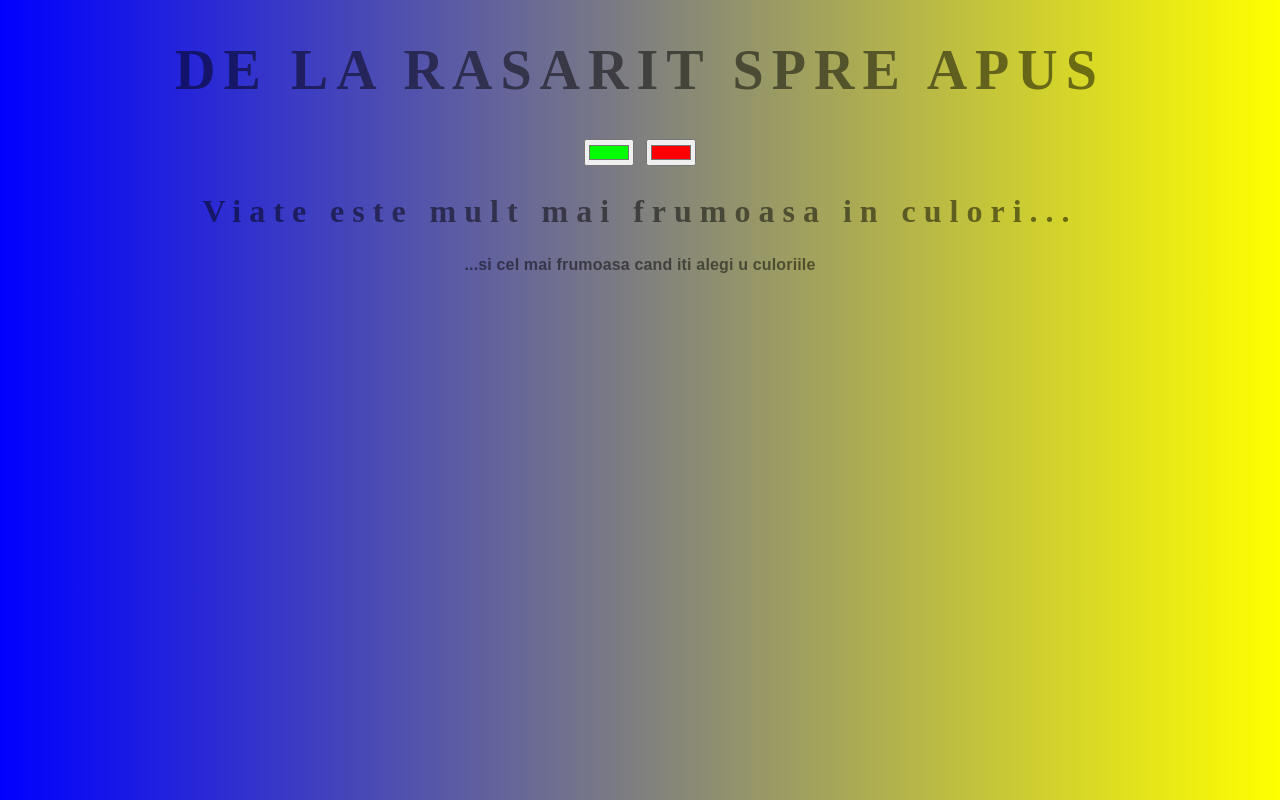
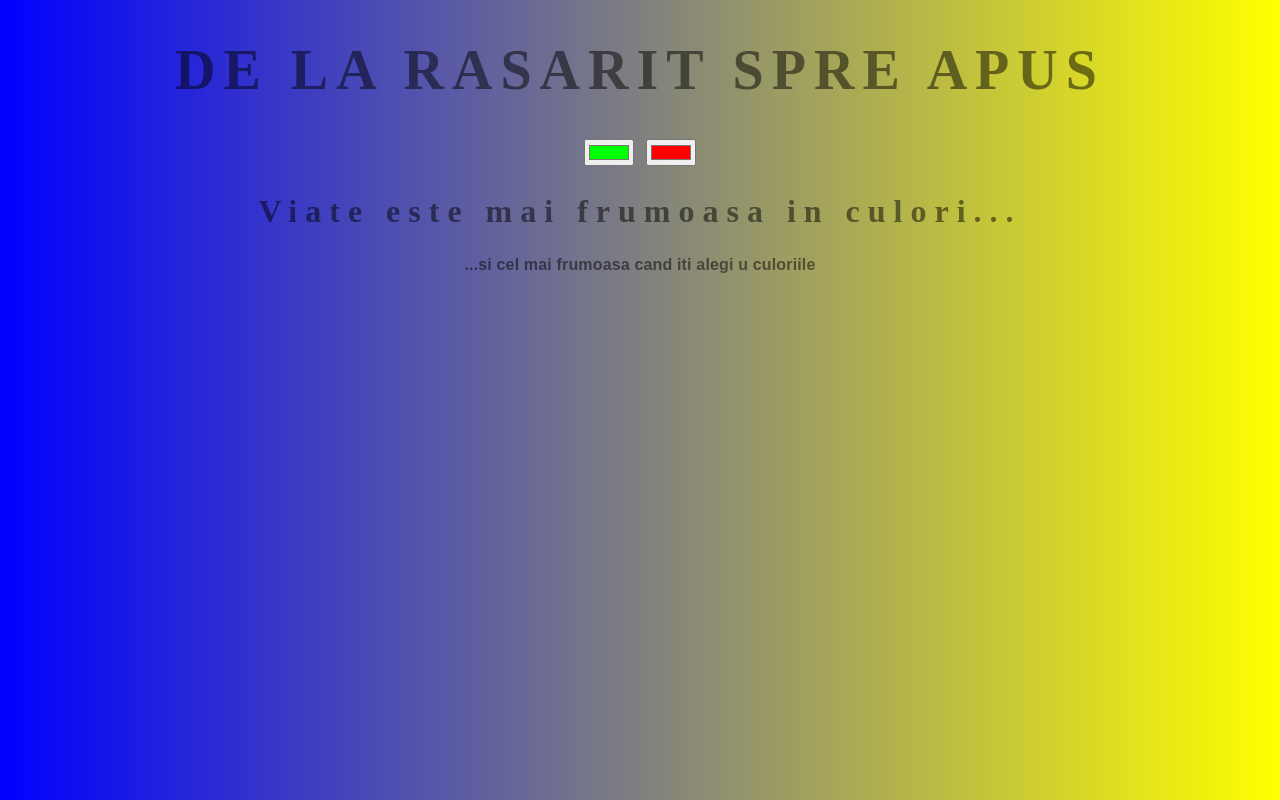
Before and after one commit to cristoferarad/background-generator, a plain HTML site: page index2.html in a window 1280 px wide. Drawn offline with Linux system fonts and the light colour scheme.

Commit message:
reveting back to olt title

```diff
--- a/index2.html
+++ b/index2.html
@@ -8,7 +8,7 @@
 	<h1>De la rasarit spre apus</h1>
 	<input class="color1" type="color" name="color1" value="#00ff00">
 	<input class="color2" type="color" name="color1" value="#ff0000">
-	<h2>Viate este mult mai frumoasa in culori... </h2>
+	<h2>Viate este mai frumoasa in culori... </h2>
 	<h3>...si cel mai frumoasa cand iti alegi u culoriile</h3>
 	<h4></h4>
 	<script type="text/javascript" src="script2.js"></script>
```
